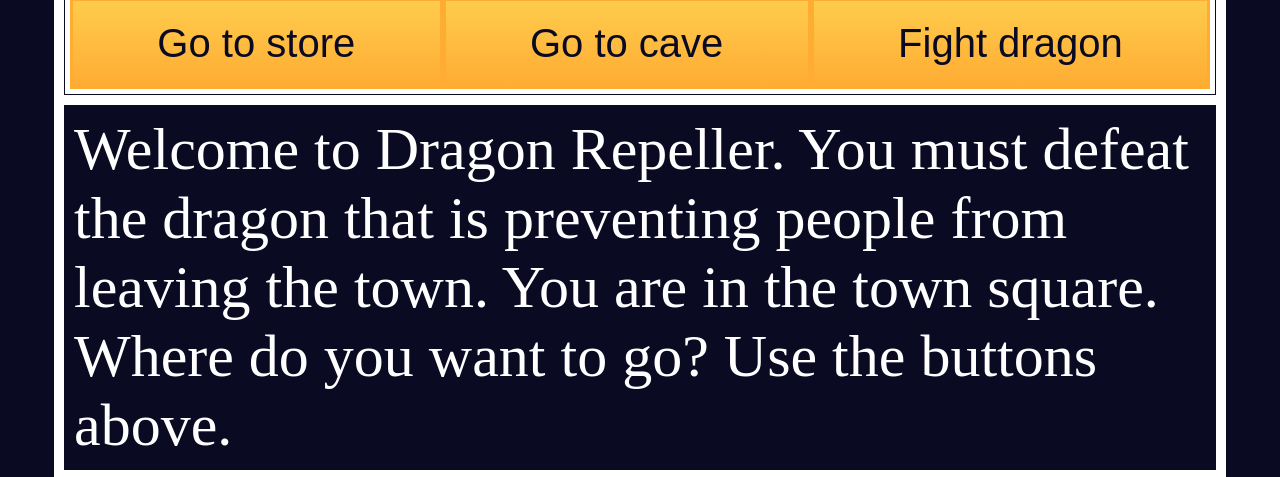
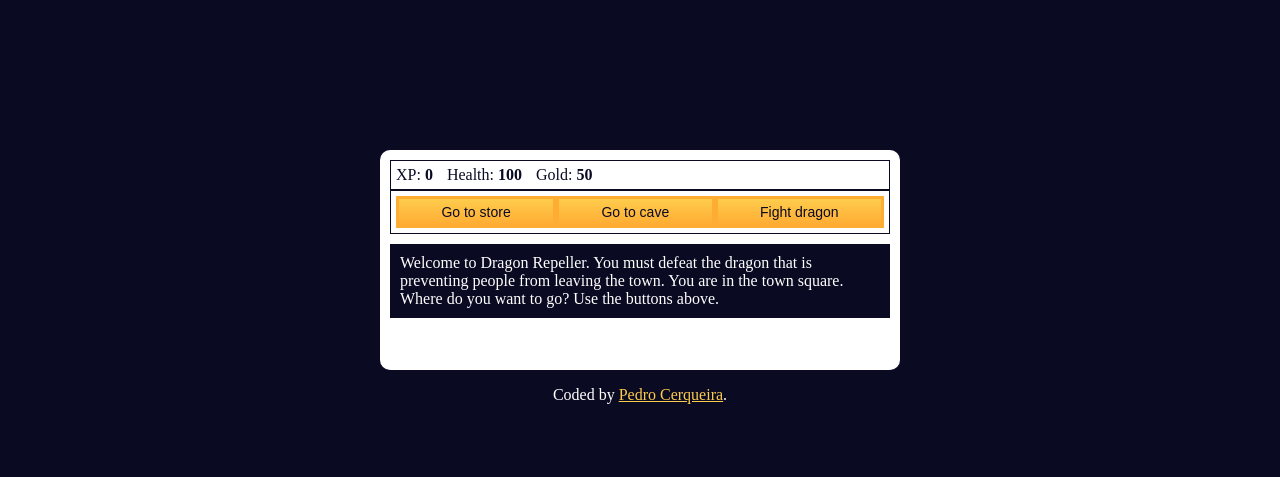
Before and after one commit to PedroCrqs/dragon-repeller, a plain HTML site: page index.html in a window 1280 px wide. Shown: the part 138-615 px from the top of the page. Drawn offline with Linux system fonts and the light colour scheme.

Commit message:
added responsive version

```diff
--- a/src/styles/responsive.css
+++ b/src/styles/responsive.css
@@ -1,3 +1,15 @@
-@media (min-width: 768px) {
-  ..;
+@media screen and (min-width: 768px) {
+  * {
+    font-size: 16px;
+  }
+
+  #game {
+    width: 500px;
+    height: 200px;
+  }
+
+  button {
+    font-size: 14px;
+    padding: 5px;
+  }
 }
--- a/src/styles/style.css
+++ b/src/styles/style.css
@@ -28,6 +28,7 @@ body {
   color: #ffffff;
   margin: 30px auto 0px;
   padding: 10px;
+  border-radius: 10px;
 }
 
 #controls {
```
